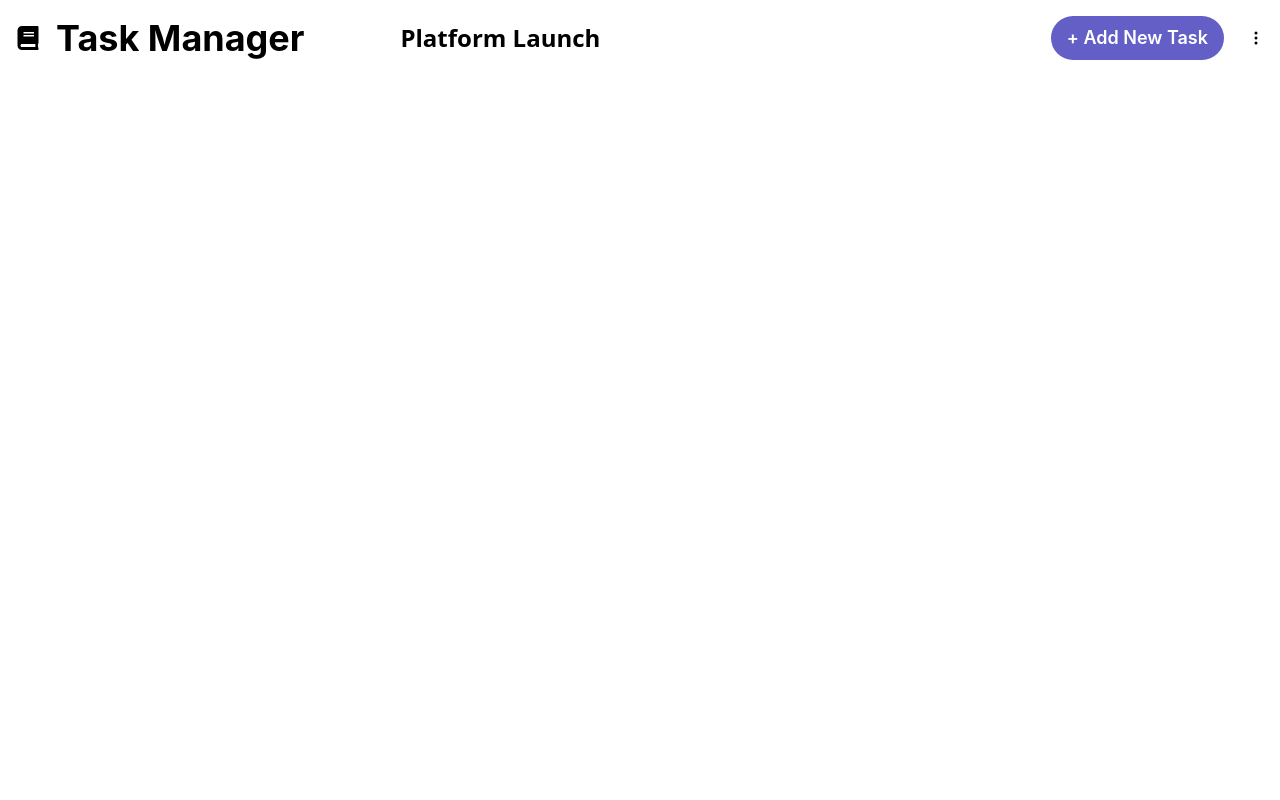
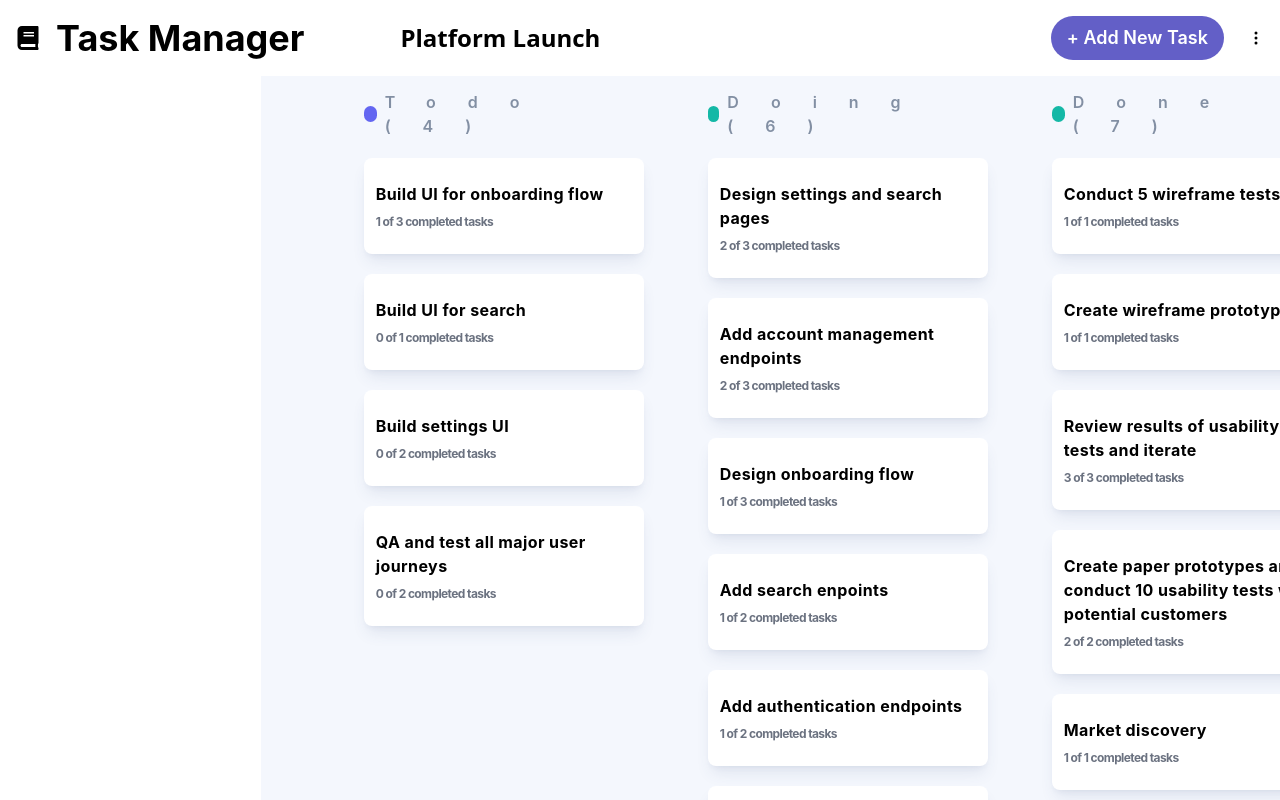
Before and after one commit to rjrocks1908/TaskManager_MERN, a React (Vite) app: page / in a window 1280 px wide. Built offline with nearby package versions, Linux system fonts and the light colour scheme.

Commit message:
create center component with columns and tasks

```diff
--- a/package.json
+++ b/package.json
@@ -12,6 +12,7 @@
   "dependencies": {
     "@headlessui/react": "^2.1.1",
     "@reduxjs/toolkit": "^2.2.6",
+    "lodash": "^4.17.21",
     "react": "^18.3.1",
     "react-dom": "^18.3.1",
     "react-icons": "^5.2.1",
--- a/src/components/Center.jsx
+++ b/src/components/Center.jsx
@@ -1,9 +1,47 @@
-import React from 'react'
+import React, { useEffect, useState } from "react";
+import SideBar from "./SideBar";
+import { useSelector } from "react-redux";
+import Column from "./Column";
 
-function Center() {
+function Center({ boardModalOpen, setBoardModalOpen }) {
+  const [windowSize, setWindowSize] = useState([
+    window.innerWidth,
+    window.innerHeight,
+  ]);
+  const [isSideBarOpen, setIsSideBarOpen] = useState(true);
+  const boards = useSelector((state) => state.boards);
+  const board = boards.find((board) => board.isActive);
+  const columns = board.columns;
+
+  useEffect(() => {
+    const handleWindowResize = () => {
+      setWindowSize([window.innerWidth, window.innerHeight]);
+    };
+
+    window.addEventListener("resize", handleWindowResize);
+
+    return () => {
+      window.removeEventListener("resize", handleWindowResize);
+    };
+  }, []);
   return (
-    <div>Center</div>
-  )
+    <div
+      className={
+        windowSize[0] >= 768 && isSideBarOpen
+          ? "bg-[#f4f7fd] scrollbar-hide h-screen flex dark:bg-[#20212c] overflow-x-scroll gap-6 ml-[261px]"
+          : "bg-[#f4f7fd] scrollbar-hide h-screen flex dark:bg-[#20212c] overflow-x-scroll gap-6"
+      }
+    >
+      {windowSize[0] >= 768 && <SideBar />}
+
+      {/* Columns Sections */}
+      {
+        columns.map((column, index) => (
+          <Column key={index} colIndex={index} />
+        ))
+      }
+    </div>
+  );
 }
 
-export default Center
+export default Center;
--- /dev/null
+++ b/src/components/Column.jsx
@@ -0,0 +1,43 @@
+import { shuffle } from "lodash";
+import React, { useEffect, useState } from "react";
+import { useDispatch, useSelector } from "react-redux";
+import Task from "./Task";
+
+function Column({ colIndex }) {
+  const colors = [
+    "bg-red-500",
+    "bg-yellow-500",
+    "bg-green-500",
+    "bg-blue-500",
+    "bg-indigo-500",
+    "bg-purple-500",
+    "bg-pink-500",
+    "bg-orange-500",
+    "bg-gray-500",
+    "bg-teal-500",
+  ];
+
+  const [color, setColor] = useState(null);
+  const dispatch = useDispatch();
+  const boards = useSelector((state) => state.boards);
+  const board = boards.find((board) => board.isActive);
+  const column = board.columns.find((column, index) => index === colIndex);
+
+  useEffect(() => {
+    setColor(shuffle(colors).pop());
+  }, [dispatch]);
+
+  return (
+    <div className="scrollbar-hide mx-5 pt-[90px] min-w-[280px]">
+      <p className="font-semibold flex items-center gap-2 tracking-widest md:tracking-[2em] text-[#828fa3]">
+        <div className={`rounded-full w-4 h-4 ${color}`} />
+        {column.name} ({column.tasks.length})
+      </p>
+      {column.tasks.map((task, index) => (
+        <Task key={index} taskIndex={index} colIndex={colIndex} />
+      ))}
+    </div>
+  );
+}
+
+export default Column;
--- /dev/null
+++ b/src/components/SideBar.jsx
@@ -0,0 +1,9 @@
+import React from 'react'
+
+function SideBar() {
+  return (
+    <div>SideBar</div>
+  )
+}
+
+export default SideBar
--- /dev/null
+++ b/src/components/Task.jsx
@@ -0,0 +1,42 @@
+import React, { useState } from "react";
+import { useSelector } from "react-redux";
+import TaskModal from "../modals/TaskModal";
+
+function Task({ taskIndex, colIndex }) {
+  const boards = useSelector((state) => state.boards);
+  const board = boards.find((board) => board.isActive);
+  const columns = board.columns;
+  const col = columns.find((col, i) => i === colIndex);
+  const task = col.tasks.find((task, i) => i === taskIndex);
+
+  const [isTaskModelOpen, setIsTaskModelOpen] = useState(false);
+
+  let completed = 0;
+  let subtasks = task.subtasks;
+  subtasks.forEach((subtask) => {
+    if (subtask.isCompleted) {
+      completed++;
+    }
+  });
+
+  return (
+    <div>
+      <div
+        onClick={() => {
+          setIsTaskModelOpen(true);
+        }}
+        className="w-[280px] first:my-5 rounded-lg bg-white dark:bg[#2b2c37] shadow-[#364e7e1a] py-6 px-3 shadow-lg hover:text-[#635fc7] dark:text-white dark:hover:text-[#635fc7] cursor-pointer"
+      >
+        <p className="font-bold tracking-wide">{task.title}</p>
+
+        <p className="font-bold text-xs tracking-tighter mt-2 text-gray-500">
+          {completed} of {subtasks.length} completed tasks
+        </p>
+      </div>
+
+      {isTaskModelOpen && <TaskModal />}
+    </div>
+  );
+}
+
+export default Task;
--- /dev/null
+++ b/src/modals/TaskModal.jsx
@@ -0,0 +1,9 @@
+import React from 'react'
+
+function TaskModal() {
+  return (
+    <div>TaskModal</div>
+  )
+}
+
+export default TaskModal
```
Also changed, not shown: 1 other file (tests, documents, lock files or other folders).
